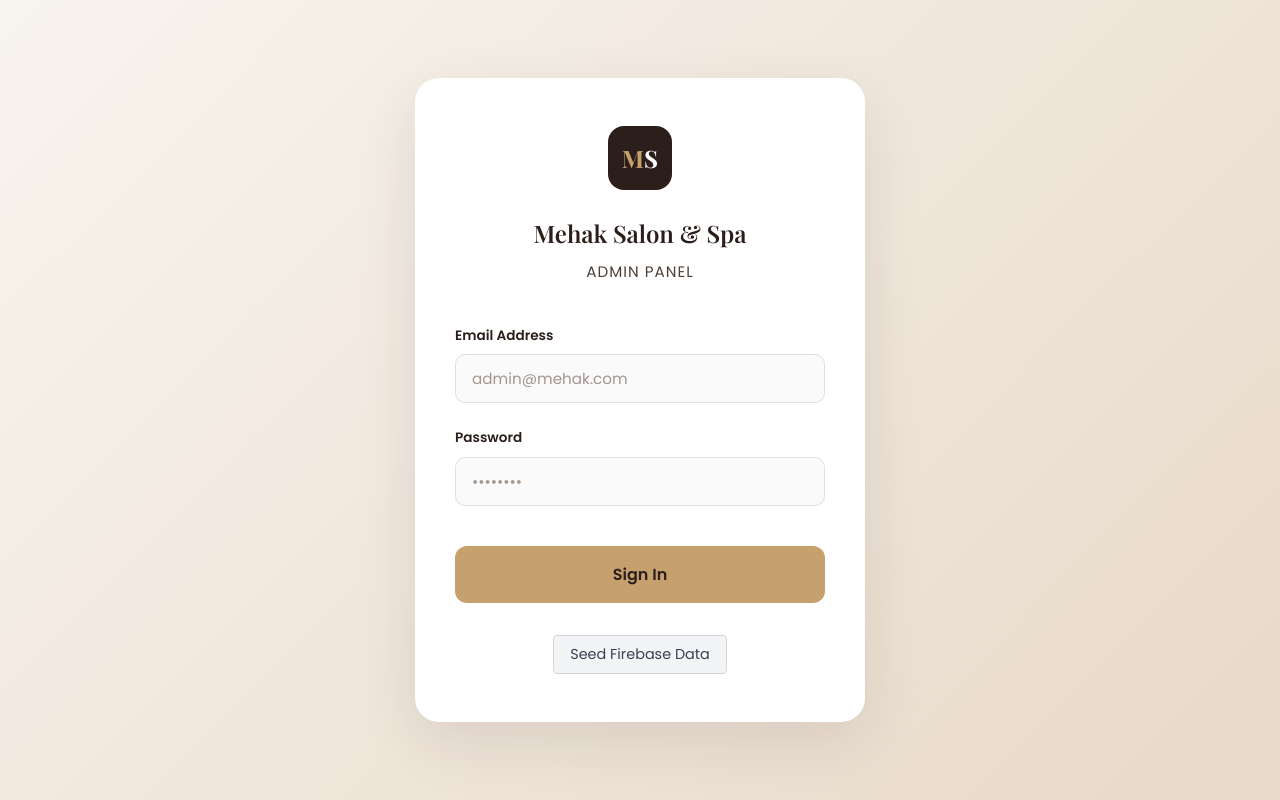
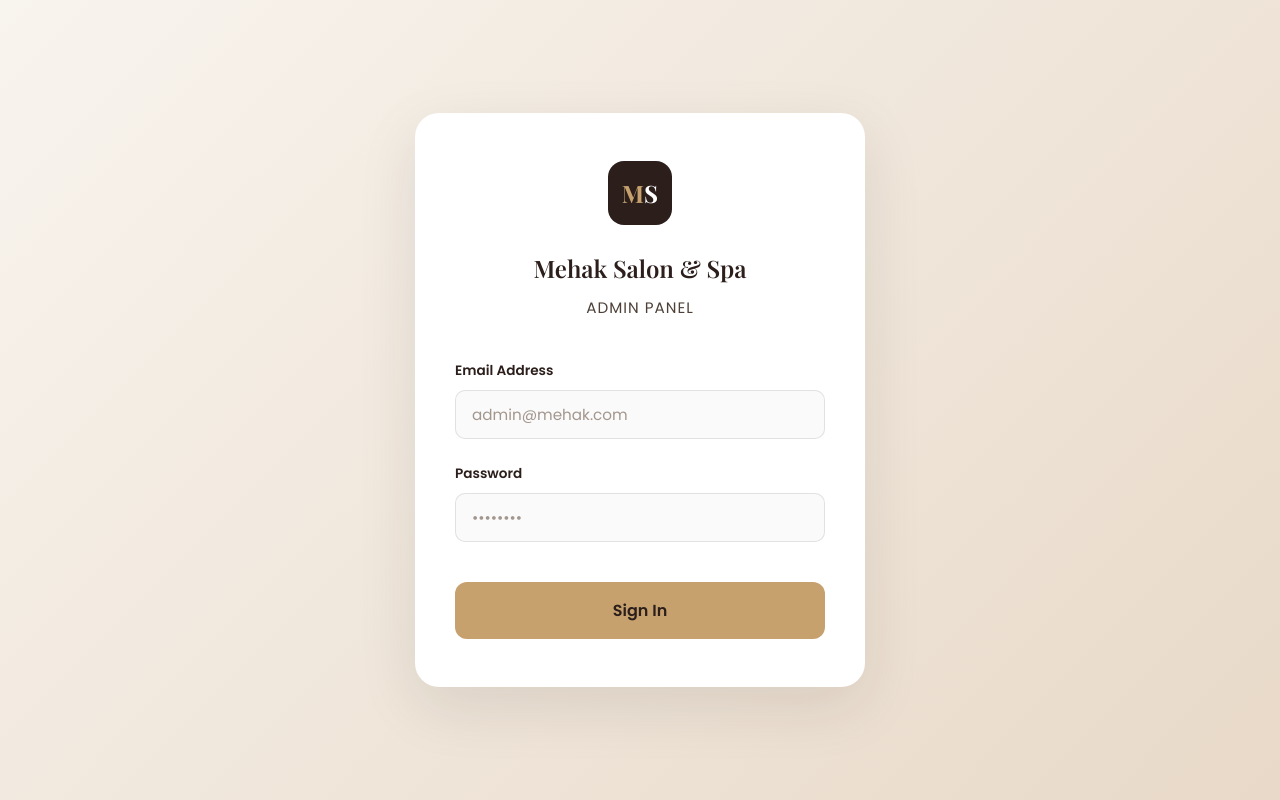
Before and after one commit to NSharp-mahajan/Mehak-Beauty-Salon, a React (Vite) app: page /admin/login in a window 1280 px wide. Built offline with nearby package versions, Linux system fonts and the light colour scheme; no server answers.

Commit message:
Remove temporary seed button from AdminLogin

```diff
--- a/src/pages/admin/AdminLogin.jsx
+++ b/src/pages/admin/AdminLogin.jsx
@@ -2,7 +2,6 @@ import React, { useState } from 'react'
 import { useNavigate } from 'react-router-dom'
 import { motion } from 'framer-motion'
 import { useAuth } from '../../context/AuthContext'
-import { seedDatabase } from '../../firebase/seedData'
 import './AdminLogin.css'
 
 const AdminLogin = () => {
@@ -10,8 +9,6 @@ const AdminLogin = () => {
   const [password, setPassword] = useState('')
   const [error, setError] = useState('')
   const [loading, setLoading] = useState(false)
-  const [seeding, setSeeding] = useState(false)
-  const [seedMessage, setSeedMessage] = useState('')
   const navigate = useNavigate()
   const { login } = useAuth()
 
@@ -28,26 +25,6 @@ const AdminLogin = () => {
       console.error(err)
     } finally {
       setLoading(false)
-    }
-  }
-
-  const handleSeed = async () => {
-    setSeeding(true)
-    setSeedMessage('')
-    setError('')
-
-    try {
-      const result = await seedDatabase()
-      if (result.success) {
-        setSeedMessage(result.message)
-      } else {
-        setError(result.message || 'Failed to seed database.')
-      }
-    } catch (err) {
-      setError('An error occurred during seeding.')
-      console.error(err)
-    } finally {
-      setSeeding(false)
     }
   }
 
@@ -98,27 +75,6 @@ const AdminLogin = () => {
             {loading ? 'Signing In...' : 'Sign In'}
           </button>
         </form>
-
-        {/* Temporary Seed Button */}
-        <div style={{ marginTop: '2rem', textAlign: 'center' }}>
-          {seedMessage && <div style={{ color: 'green', marginBottom: '1rem', fontSize: '0.9rem' }}>{seedMessage}</div>}
-          <button
-            type="button"
-            onClick={handleSeed}
-            disabled={seeding || loading}
-            style={{
-              padding: '0.5rem 1rem',
-              backgroundColor: '#f3f4f6',
-              border: '1px solid #d1d5db',
-              borderRadius: '4px',
-              cursor: (seeding || loading) ? 'not-allowed' : 'pointer',
-              fontSize: '0.9rem',
-              color: '#374151'
-            }}
-          >
-            {seeding ? 'Seeding...' : 'Seed Firebase Data'}
-          </button>
-        </div>
       </motion.div>
     </div>
   )
```
